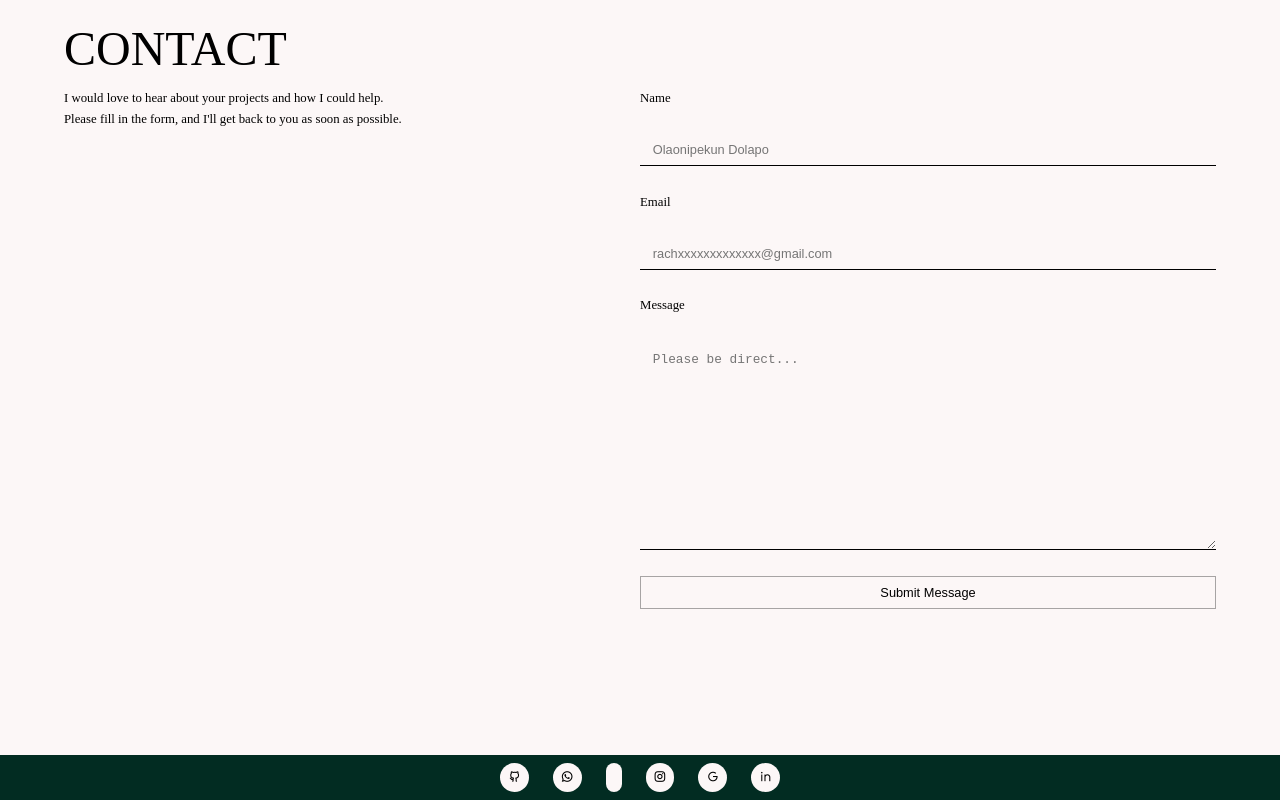
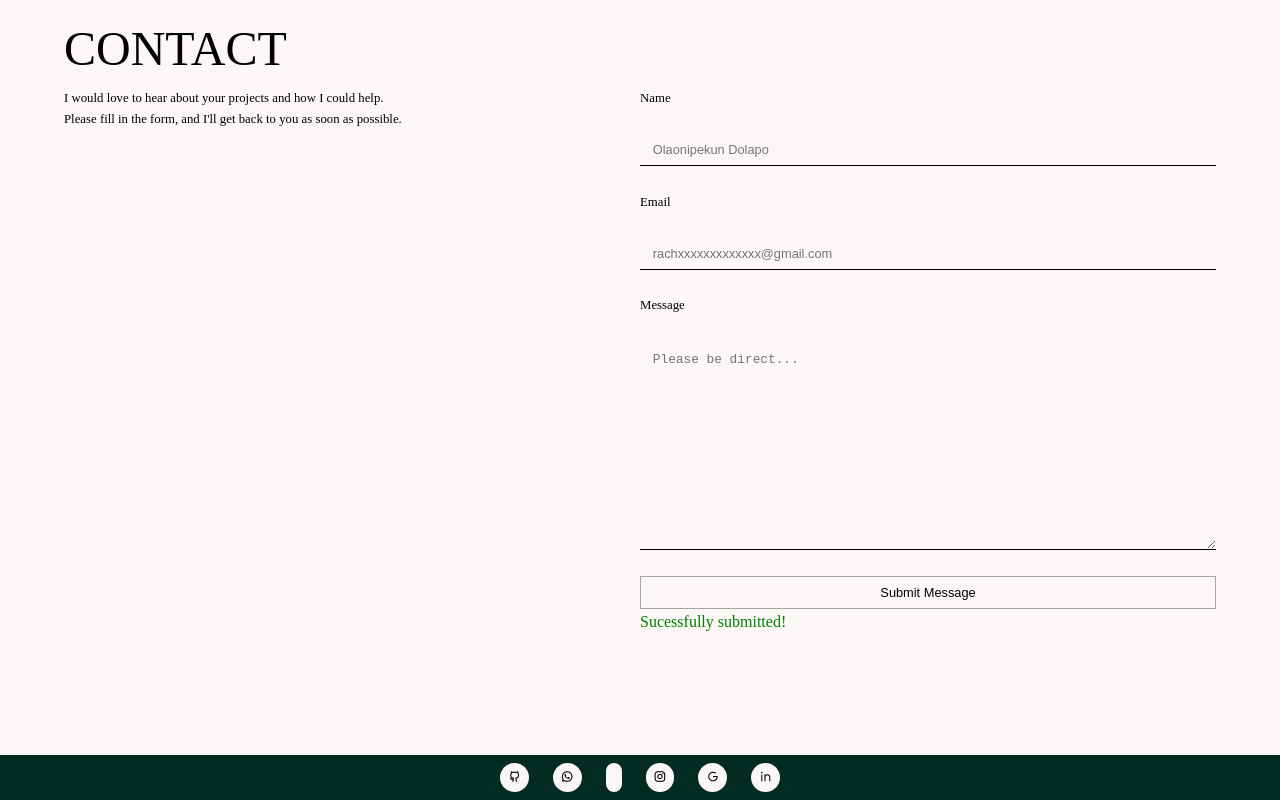
Before and after one commit to Lovethrech/my-main-portfolio, a Vue app: page / in a window 1280 px wide. Shown: the part 2376-3176 px from the top of the page. Built offline with nearby package versions, Linux system fonts and the light colour scheme; some icons are missing.

Commit message:
...finetuning all components.

```diff
--- a/src/components/contact/ContactForm.vue
+++ b/src/components/contact/ContactForm.vue
@@ -17,7 +17,7 @@ const contactFormStore=useContactFormStore();
             <br/>
             <ContactFormBtn @click="contactFormStore.submitForm"/>
             <p id="form-success">
-
+                Sucessfully submitted!
             </p>
         </form>
     </div>
@@ -27,4 +27,8 @@ const contactFormStore=useContactFormStore();
 .contact-form-ctn{
     width: 100%;
 }
+#form-success{
+    color: green;
+    font-size: var(--h4-size);
+}
 </style>
```
